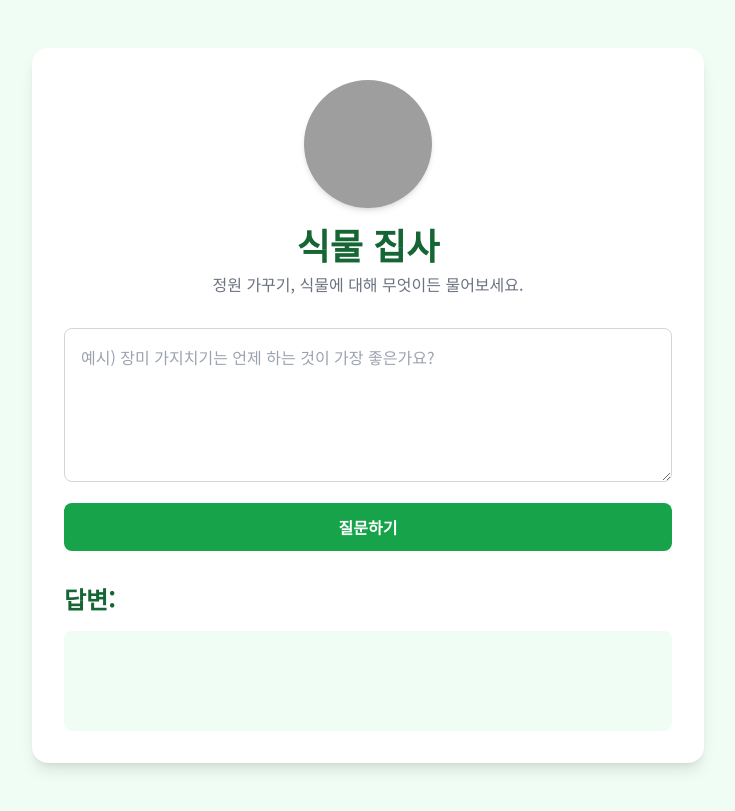
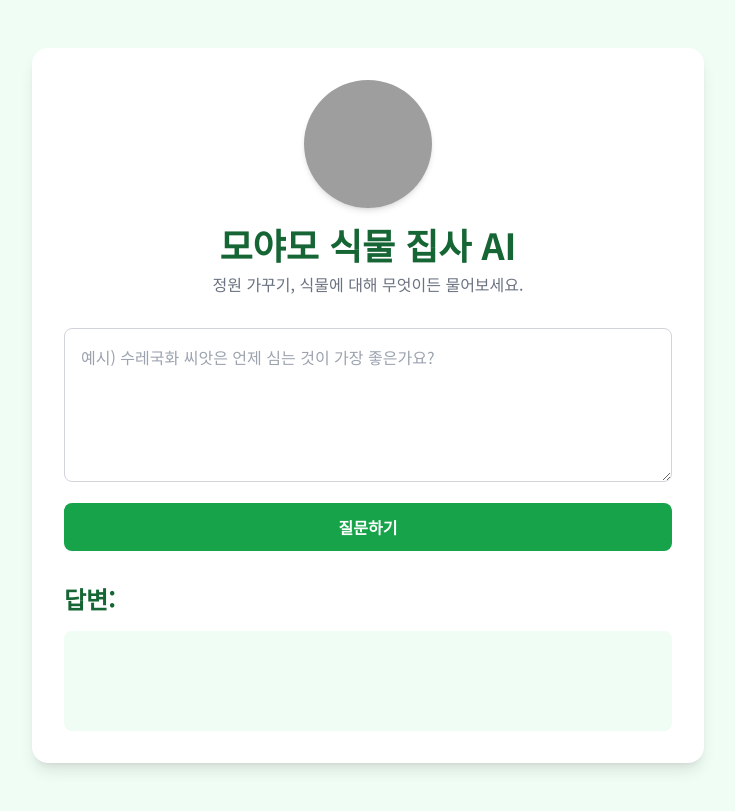
Before and after one commit to SeungJoonPark/moyamohelper, a Flask app: page / in a window 1280 px wide. Shown: the whole page, without its empty margins (272-1007 px from the left). Run offline with Flask 3, Linux system fonts and the light colour scheme; parts of the project's set-up code (start-up, migrations or seed data) failed here and were passed over; some libraries are stand-ins or nearby versions; grey boxes are pictures that could not be loaded.

Commit message:
Update index.html

```diff
--- a/templates/index.html
+++ b/templates/index.html
@@ -35,13 +35,13 @@
             <!-- Mascot Image -->
             <img src="https://i.imgur.com/C5cf6F8.jpeg" alt="식물 집사 마스코트" class="w-32 h-32 mx-auto mb-4 rounded-full shadow-md object-cover" onerror="this.onerror=null;this.src='https://placehold.co/128x128/EBF5EB/7F8C8D?text=Error';">
 
-            <h1 class="text-4xl font-bold text-green-800">식물 집사</h1>
+            <h1 class="text-4xl font-bold text-green-800">모야모 식물 집사 AI</h1>
             <p class="text-gray-500 mt-2">정원 가꾸기, 식물에 대해 무엇이든 물어보세요.</p>
         </div>
 
         <!-- Input Section -->
         <div class="space-y-4">
-            <textarea id="question" rows="5" class="w-full p-4 border border-gray-300 rounded-lg focus:ring-2 focus:ring-green-500 focus:border-green-500 transition duration-200" placeholder="예시) 장미 가지치기는 언제 하는 것이 가장 좋은가요?"></textarea>
+            <textarea id="question" rows="5" class="w-full p-4 border border-gray-300 rounded-lg focus:ring-2 focus:ring-green-500 focus:border-green-500 transition duration-200" placeholder="예시) 수레국화 씨앗은 언제 심는 것이 가장 좋은가요?"></textarea>
             <button id="askButton" onclick="send()" class="w-full bg-green-600 text-white font-bold py-3 px-4 rounded-lg hover:bg-green-700 focus:outline-none focus:ring-2 focus:ring-offset-2 focus:ring-green-500 transition duration-200 disabled:bg-gray-400 disabled:cursor-not-allowed">
                 질문하기
             </button>
@@ -54,7 +54,7 @@
             <!-- Loading Indicator -->
             <div id="loader" class="hidden items-center space-x-3 text-gray-600">
                 <div class="w-6 h-6 border-4 border-green-200 border-t-green-600 rounded-full animate-spin"></div>
-                <span>답변을 생성 중입니다... 잠시만 기다려 주세요.</span>
+                <span>모야모에게 물어보는 중입니다... 잠시만 기다려 주세요.</span>
             </div>
 
             <!-- Response Content -->
```
